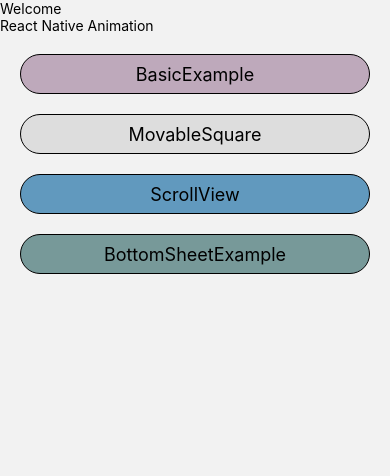
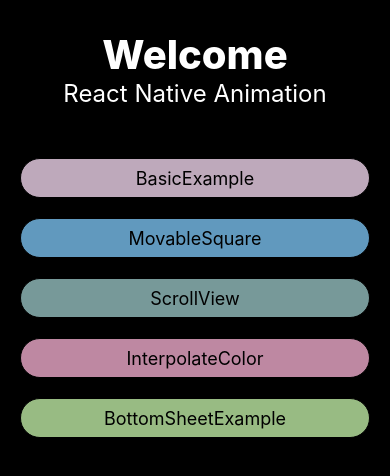
Before and after one commit to MoMoCar/React-Native-Animation, a React Native app: screen /Home in a window 390 px wide. Shown: the top 476 px of the page. Built offline with nearby package versions, Linux system fonts and the light colour scheme.

Commit message:
代码整理 + 创建页面

```diff
--- a/App.js
+++ b/App.js
@@ -1,11 +1,14 @@
 import React from 'react';
 import { NavigationContainer } from '@react-navigation/native';
 import { createNativeStackNavigator } from '@react-navigation/native-stack';
+
+//Scenes
 import Home from './src/screens/Home'
 import BottomSheetExample from './src/screens/BottomSheetExample';
 import BasicExample from './src/screens/BasicExample';
 import MovableSquare from './src/screens/MovableSquare';
 import ScrollView from './src/screens/ScrollView';
+import InterpolateColor from './src/screens/InterpolateColor';
 
 const Stack = createNativeStackNavigator();
 
@@ -45,6 +48,13 @@ export default function App(props) {
           options={{ title: 'ScrollView', headerShown: false }}
         />
 
+        {/* Interpolate Color Example */}
+        <Stack.Screen
+          name="InterpolateColor"
+          component={InterpolateColor}
+          options={{ title: 'InterpolateColor', headerShown: false }}
+        />
+
       </Stack.Navigator>
     </NavigationContainer>
   );
--- /dev/null
+++ b/src/components/Header.js
@@ -0,0 +1,27 @@
+import React from 'react';
+import { View, StyleSheet, Text } from "react-native";
+
+export default function Header(props) {
+    return (
+        <View style = {styles.container}>
+            <Text style={styles.mainTitle}>Welcome</Text>
+            <Text style={styles.subTitle}>React Native Animation</Text>
+        </View>
+    )
+}
+
+const styles = StyleSheet.create({
+    container:{
+        alignItems:'center',
+        padding:30,
+    },
+    mainTitle:{
+        fontSize:40,
+        fontWeight:'800',
+        color:'#fff'
+    },
+    subTitle:{
+        fontSize:24,
+        color:'#fff'
+    }
+})
--- a/src/screens/Home.js
+++ b/src/screens/Home.js
@@ -1,11 +1,13 @@
 import React from 'react';
-import { View, StyleSheet, Text, SafeAreaView, TouchableOpacity } from "react-native";
+import { View, StyleSheet, Text, SafeAreaView, TouchableOpacity, StatusBar } from "react-native";
+import COLOR from '../tools/COLOR';
+import Header from '../components/Header';
 
 export default function Home({ navigation }) {
     return (
-        <SafeAreaView>
+        <SafeAreaView style={styles.container}>
+            <StatusBar barStyle={'light-content'}/>
             <Header />
-
             <NavigationBtn
                 title={'BasicExample'}
                 navigateTo={() => navigation.navigate('BasicExample')}
@@ -25,24 +27,20 @@ export default function Home({ navigation }) {
             />
 
             <NavigationBtn
+                title={'InterpolateColor'}
+                navigateTo={() => navigation.navigate('InterpolateColor')}
+                backgroundColor={{ backgroundColor: COLOR[4] }}
+            />
+
+            <NavigationBtn
                 title={'BottomSheetExample'}
                 navigateTo={() => navigation.navigate('BottomSheetExample')}
-                backgroundColor={{ backgroundColor: COLOR[4] }}
+                backgroundColor={{ backgroundColor: COLOR[5] }}
             />
 
         </SafeAreaView>
     );
 }
-
-const Header = () => {
-    return (
-        <View>
-            <Text>Welcome</Text>
-            <Text>React Native Animation</Text>
-        </View>
-    )
-}
-
 
 const NavigationBtn = (props) => (
     <TouchableOpacity
@@ -58,6 +56,10 @@ const goBack = () => {
 }
 
 const styles = StyleSheet.create({
+    container:{
+        flex:1,
+        backgroundColor:'black'
+    },
     btnContainer: {
         width: 350,
         height: 40,
@@ -73,14 +75,3 @@ const styles = StyleSheet.create({
         fontSize: 18,
     }
 })
-
-const COLOR = [
-    '#ccccdd',
-    '#bea9bb',
-    '#dddddd',
-    '#6199be',
-    '#779999',
-    '#be88a2',
-    '#98bb83',
-    '#c2bb85'
-]
--- /dev/null
+++ b/src/screens/InterpolateColor.js
@@ -0,0 +1,14 @@
+import React from 'react';
+import {View, StyleSheet, Text} from "react-native";
+
+export default function InterpolateColor(props) {
+    return (
+        <View>
+            <Text>123</Text>
+        </View>
+    );
+}
+
+const styles = StyleSheet.create({
+
+})
```
